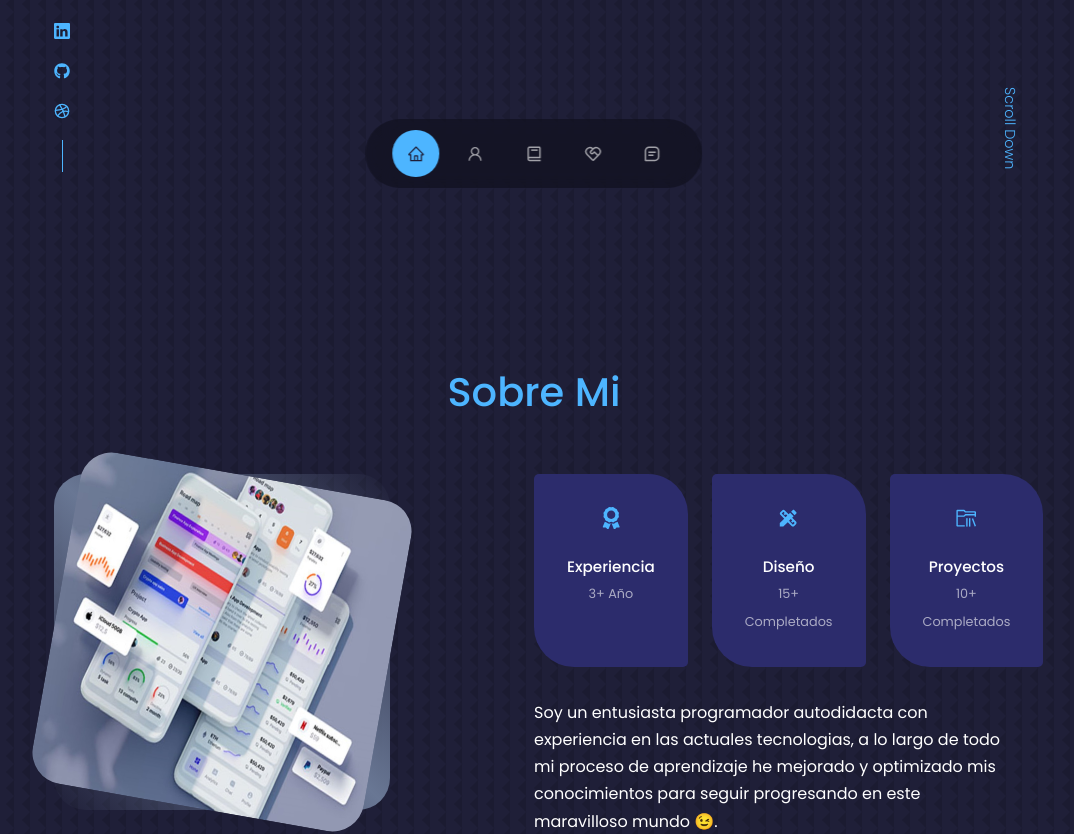
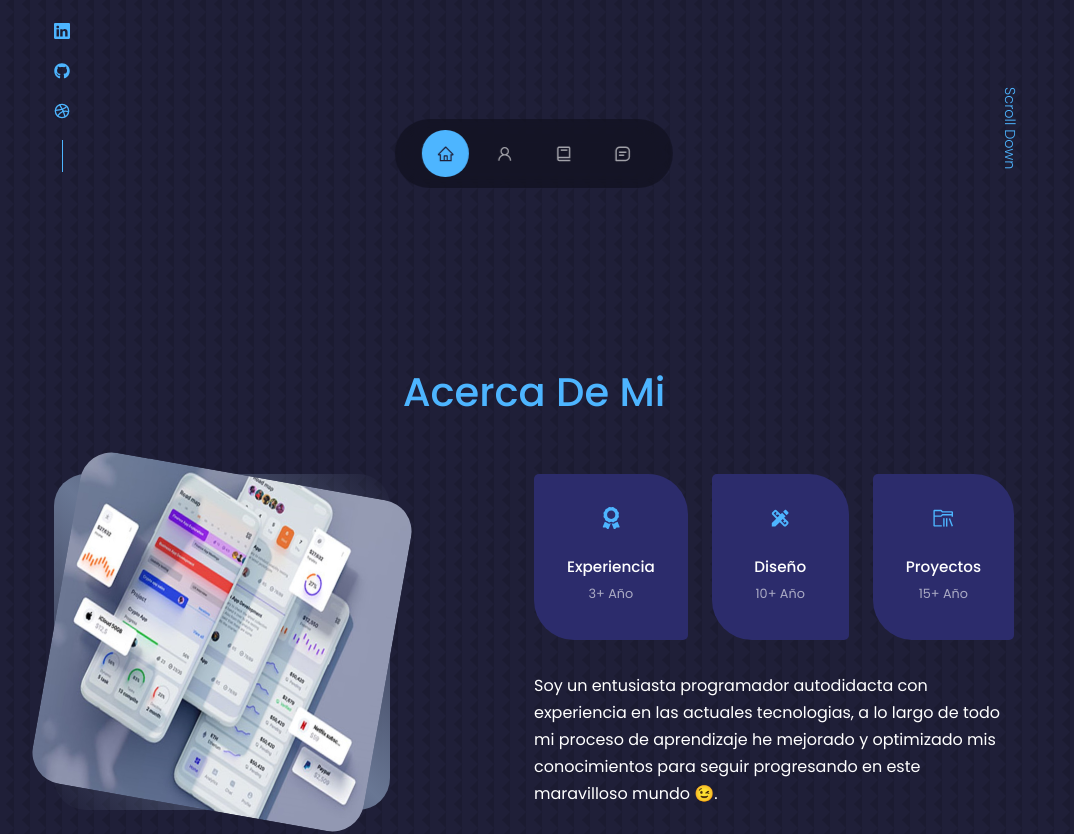
Before and after one commit to lvanegasimagine/Portfolio-React, a React (Vite) app: page / in a window 1280 px wide. Shown: the part 580-1414 px from the top of the page, without its empty margins (106-1180 px from the left). Built offline with nearby package versions, Linux system fonts and the light colour scheme.

Commit message:
About me Done

```diff
--- a/src/components/About/About.jsx
+++ b/src/components/About/About.jsx
@@ -1,14 +1,32 @@
 import React from "react";
 import "./about.css";
 import Me from "../../assets/me-about3.jpg";
-import { FaAward } from 'react-icons/fa'
-import { MdDesignServices } from 'react-icons/md'
-import { VscFolderLibrary } from 'react-icons/vsc'
+import { FaAward } from "react-icons/fa";
+import { MdDesignServices } from "react-icons/md";
+import { VscFolderLibrary } from "react-icons/vsc";
+
+const data_about = [
+  {
+    icon: <FaAward className="about__icon" />,
+    title: "Experiencia",
+    duration: 3,
+  },
+  {
+    icon: <MdDesignServices className="about__icon" />,
+    title: "Diseño",
+    duration: 10,
+  },
+  {
+    icon: <VscFolderLibrary className="about__icon" />,
+    title: "Proyectos",
+    duration: 15,
+  },
+];
 
 const About = () => {
   return (
     <section id="about">
-      <h2>Sobre Mi</h2>
+      <h2>Acerca De Mi</h2>
       <div className="container about__container">
         <div className="about__me">
           <div className="about__me-image">
@@ -17,28 +35,20 @@ const About = () => {
         </div>
         <div className="about__content">
           <div className="about__cards">
-            <article className="about__card">
-              <FaAward className="about__icon"/>
-              <h5>Experiencia</h5>
-              <small>3+ Año</small>
-            </article>
-
-            <article className="about__card">
-              <MdDesignServices className="about__icon"/>
-              <h5>Diseño</h5>
-              <small>15+ Completados</small>
-            </article>
-
-            <article className="about__card">
-              <VscFolderLibrary className="about__icon"/>
-              <h5>Proyectos</h5>
-              <small>10+ Completados</small>
-            </article>
+            {data_about.map((item, index) => (
+              <article key={index} className="about__card">
+                {item.icon}
+                <h5>{item.title}</h5>
+                <small>{item.duration}+ Año</small>
+              </article>
+            ))}
           </div>
           <p>
-              Soy un entusiasta programador autodidacta con experiencia en las actuales tecnologias, a lo largo de todo mi proceso de aprendizaje he mejorado y optimizado mis conocimientos para seguir progresando en este maravilloso mundo 😉.
+            Soy un entusiasta programador autodidacta con experiencia en las
+            actuales tecnologias, a lo largo de todo mi proceso de aprendizaje
+            he mejorado y optimizado mis conocimientos para seguir progresando
+            en este maravilloso mundo 😉.
           </p>
-          <a href="#contact" className="btn btn-primary" style={{fontSize: "20px", fontWeight: "bold", borderRadius: "5px 20px"}}>Hablemos</a>
         </div>
       </div>
     </section>
--- a/src/components/Contact/Contact.jsx
+++ b/src/components/Contact/Contact.jsx
@@ -62,31 +62,13 @@ const Contact = () => {
             <h4>WhatsApp</h4>
             <h5>+505 8299-9448</h5>
             <a
-              href="https://api.whatsapp.com/send?phone+56326521"
+              href="https://api.whatsapp.com/send/?phone=50582999448&text&type=phone_number&app_absent=0"
               target="_blank"
             >
               Send a Message
             </a>
           </article>
         </div>
-        {/* <form ref={form} onSubmit={sendEmail}>
-          <input
-            type="text"
-            name="name"
-            placeholder="Your Full Name"
-            required
-          />
-          <input type="email" name="email" placeholder="Your Email" required />
-          <textarea
-            name="message"
-            rows="7"
-            placeholder="Your Message"
-            required
-          ></textarea>
-          <button className="btn btn-primary" type="submit">
-            Send Message
-          </button>
-        </form> */}
       </div>
     </section>
   );
--- a/src/components/Nav/Nav.jsx
+++ b/src/components/Nav/Nav.jsx
@@ -10,11 +10,11 @@ const Nav = () => {
 
   return (
     <nav>
-      <a href="#" className={activeNav === '#' ? 'active' : ''} onClick={() => setActiveNav('#')}>< AiOutlineHome/></a>
-      <a href="#about" className={activeNav === '#about' ? 'active' : ''} onClick={() => setActiveNav('#about')} >< AiOutlineUser/></a>
-      <a href="#experience" className={activeNav === '#experience' ? 'active' : ''} onClick={() => setActiveNav('#experience')} >< BiBook/></a>
-      <a href="#services" className={activeNav === '#services' ? 'active' : ''} onClick={() => setActiveNav('#services')} >< RiServiceLine/></a>
-      <a href="#contact" className={activeNav === '#contact' ? 'active' : ''} onClick={() => setActiveNav('#contact')} >< BiMessageSquareDetail/></a>
+      <a href="#" className={activeNav === '#' ? 'active' : ''} onClick={() => setActiveNav('#')} title="inicio"><AiOutlineHome/></a>
+      <a href="#about" className={activeNav === '#about' ? 'active' : ''} onClick={() => setActiveNav('#about')} title="Acerca de Mi" ><AiOutlineUser/></a>
+      <a href="#experience" className={activeNav === '#experience' ? 'active' : ''} onClick={() => setActiveNav('#experience')} title="Experiencia" ><BiBook/></a>
+      {/* <a href="#services" className={activeNav === '#services' ? 'active' : ''} onClick={() => setActiveNav('#services')} >< RiServiceLine/></a> */}
+      <a href="#contact" className={activeNav === '#contact' ? 'active' : ''} onClick={() => setActiveNav('#contact')} title="contacto"><BiMessageSquareDetail/></a>
     </nav>
   )
 }
```
